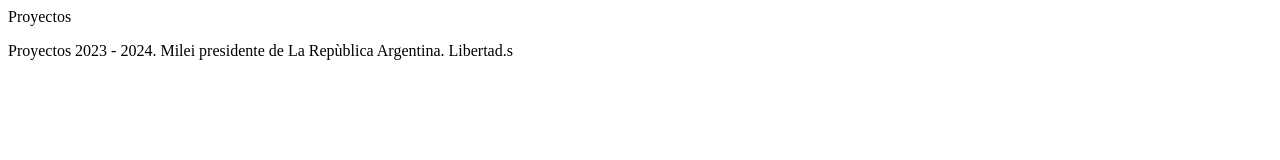
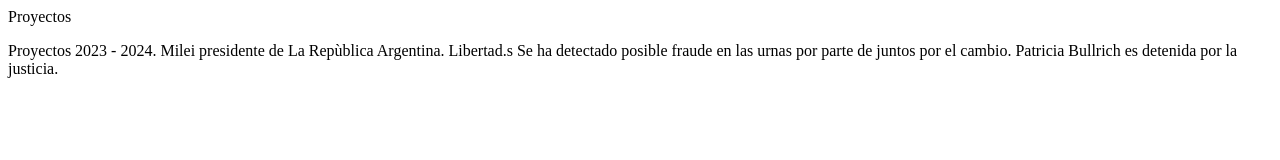
Before and after one commit to LucasAVZ/proyectocursoprework, a plain HTML site: page index.html in a window 1280 px wide. Drawn offline with Linux system fonts and the light colour scheme.

Commit message:
Ultimas noticias

```diff
--- a/index.html
+++ b/index.html
@@ -9,6 +9,8 @@
 <body>
     <p>
         Proyectos 2023 - 2024. Milei presidente de La Repùblica Argentina. Libertad.s
+        Se ha detectado posible fraude en las urnas por parte de juntos por el cambio.
+        Patricia Bullrich es detenida por la justicia.
 
 
     </p>
```
